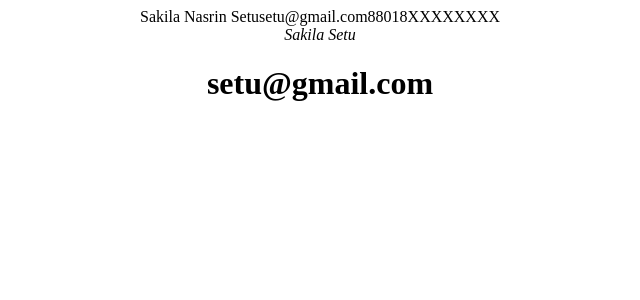
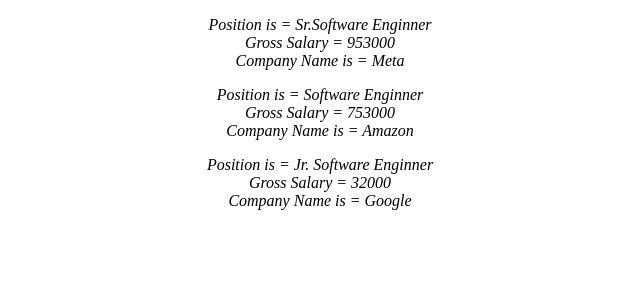
Before and after one commit to sakilanasrinsetu/my-app, a React (Create React App) app: page / in a window 1280 px wide. Shown: the top 300 px of the page, without its empty margins (320-960 px from the left). Built offline with nearby package versions, Linux system fonts and the light colour scheme.

Commit message:
loap add

```diff
--- a/src/App.js
+++ b/src/App.js
@@ -1,41 +1,22 @@
 import './App.css';
 
 function App() {
-  const name = "Sakila Nasrin Setu"
-  const email = "setu@gmail.com"
-  const phone = "88018XXXXXXXX"
-  const user =(
-    <div>
-      {name}
-      {email}
-      {phone}
-    </div>
-  )
   return (
     <div className="App">
-      {/* <h1>Full Name is =</h1> {name}
-      <h2>Email Address is = {email}</h2>
-      <h3>Phone Number is = {phone}</h3> */}
-      {user}
-      <GetName name="Sakila"/>
-      <GetNameComponent />
+      <Job salary={953000} position="Sr.Software Enginner" company="Meta"/>
+      <Job salary={753000} position="Software Enginner" company="Amazon"/>
+      <Job salary={32000} position="Jr. Software Enginner" company="Google"/>
     </div>
   );
 }
 
-const GetName = (props) =>{
+const Job = (props) =>{
   return (
-    <div>
-      <i>{props.name}</i>
-      <i> Setu</i>
+    <p><i>Position is = {props.position} <br /> Gross Salary = {props.salary}
+    <br/> Company Name is = {props.company}
+    </i></p>
+  )
 
-    </div>
-  )
 }
 
-const GetNameComponent = () =>{
-  return <h1>setu@gmail.com</h1>
-}
-
-
 export default App;
```
